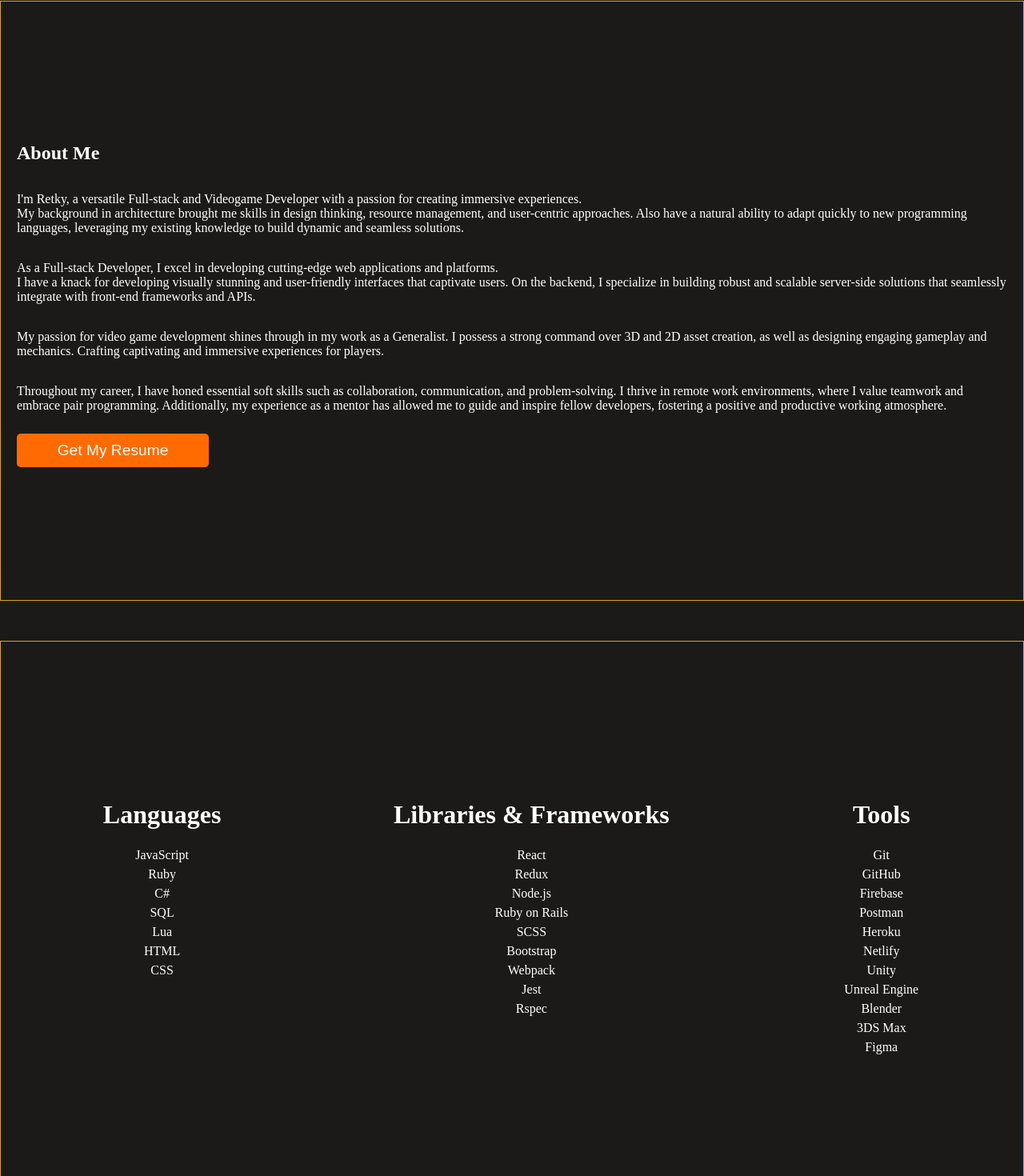
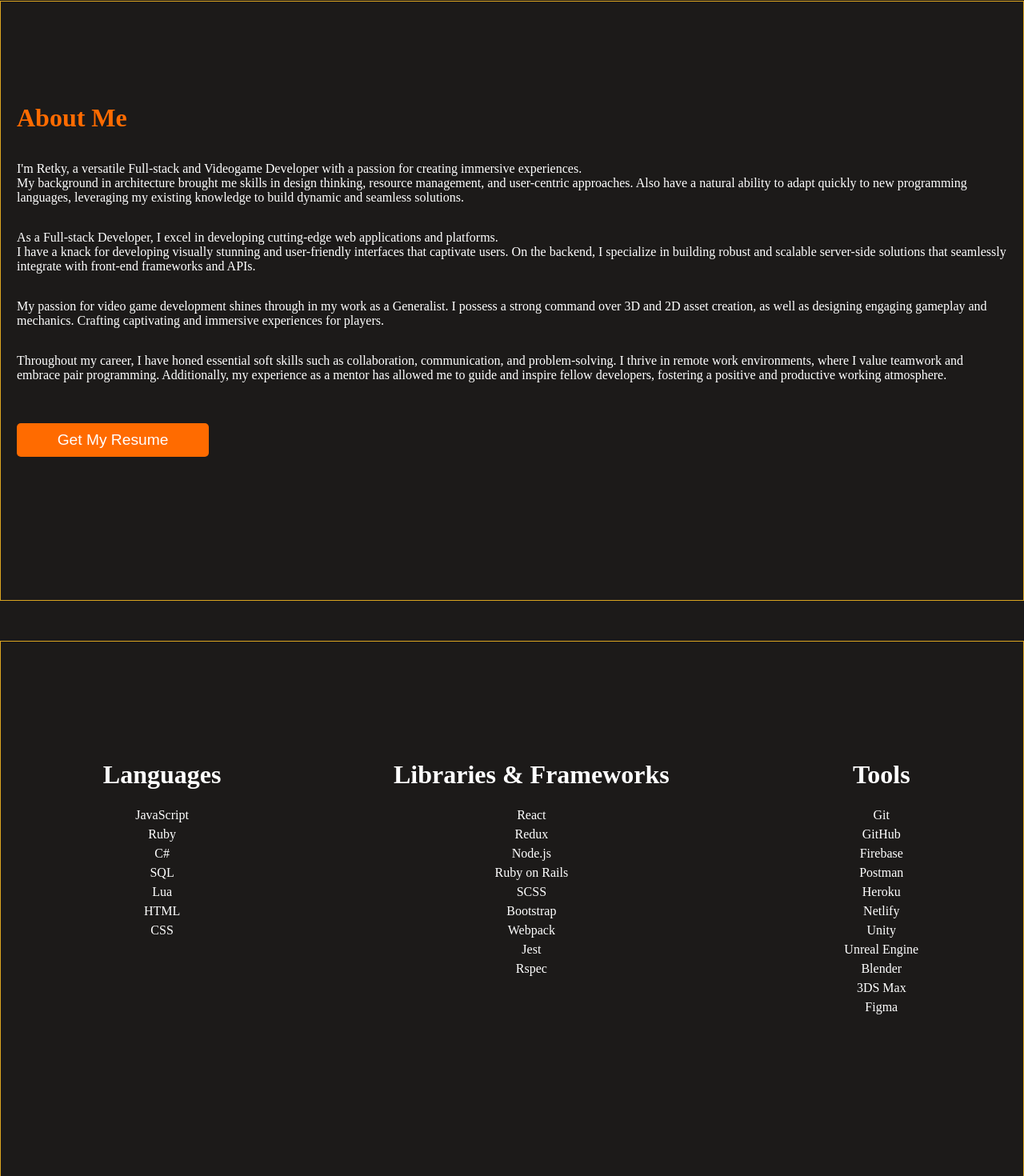
Before and after one commit to Retky/RetkyPortfolio, a React (Create React App) app: page /#/ in a window 1280 px wide. Shown: the part 849-2319 px from the top of the page at 80% size. Built offline with nearby package versions, Linux system fonts and the light colour scheme.

Commit message:
Mod 'some sections' to use aurea display

```diff
--- a/src/styles/HomePage.scss
+++ b/src/styles/HomePage.scss
@@ -45,18 +45,20 @@ h1 {
 
 .about-content {
   @include adaptative-width;
+  @include content-aurea;
 
-  display: flex;
-  flex-direction: column;
-  justify-content: center;
+  h2 {
+    font-size: 2rem;
+    margin-bottom: 20px;
+    color: $main-orange;
+  }
 }
 
 .stack-content {
   @include adaptative-width;
+  @include content-aurea;
 
   border-top: $light-gray solid 2px;
-  display: flex;
-  flex-direction: column;
   justify-content: center;
 
   h3 {
@@ -67,7 +69,6 @@ h1 {
   @media screen and (min-width: 768px) {
     flex-direction: row;
     justify-content: space-around;
-    padding-top: 150px;
   }
 }
 
@@ -83,20 +84,14 @@ h1 {
 
 .contact-content {
   @include adaptative-width;
+  @include content-aurea;
 
-  display: flex;
-  flex-direction: column;
   align-items: center;
-  padding: 100px 20px;
 
   h2 {
     font-size: 2rem;
     margin-bottom: 20px;
     text-align: center;
-  }
-
-  @media screen and (min-width: 768px) {
-    padding: 100px 20px;
   }
 }
 
@@ -117,7 +112,6 @@ h1 {
 .form-msg {
   @include form-box;
   height: 150px;
-  margin-bottom: 30px;
   background: #eee;
 }
 
@@ -128,7 +122,7 @@ h1 {
   border-radius: 5px;
   padding: 10px 20px;
   font-size: 1.2rem;
-  margin: 10px 0;
+  margin-top: 35px;
   width: 240px;
   cursor: pointer;
   transition: all 0.3s ease-in-out;
--- a/src/styles/Variables.scss
+++ b/src/styles/Variables.scss
@@ -29,3 +29,12 @@ $light-orange: #fff3d7;
     margin-top: 50px;
   }
 }
+
+@mixin content-aurea {
+  display: flex;
+  flex-direction: column;
+
+  @media screen and (min-width: 768px) {
+    padding: 100px 20px;
+  }
+}
```
